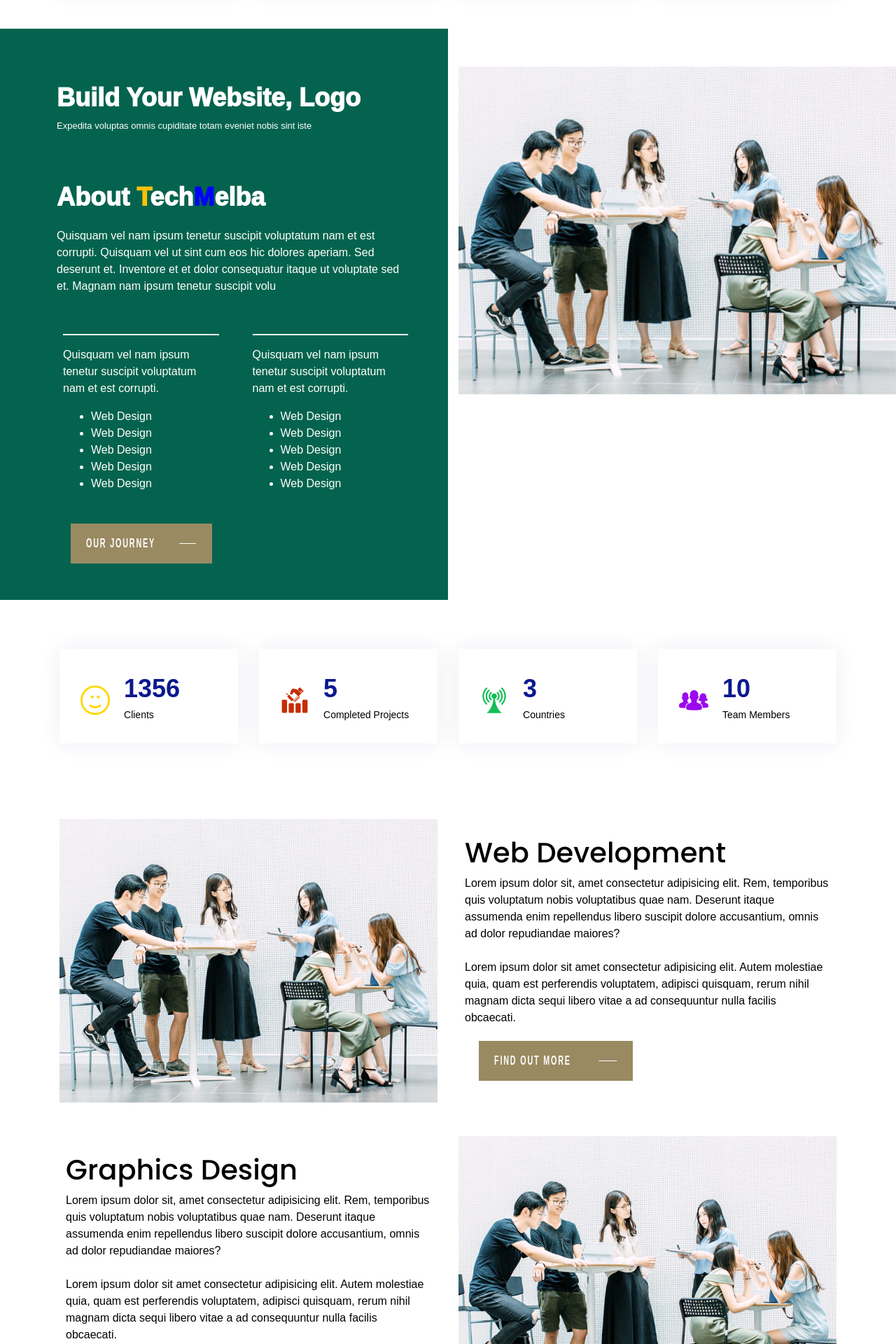
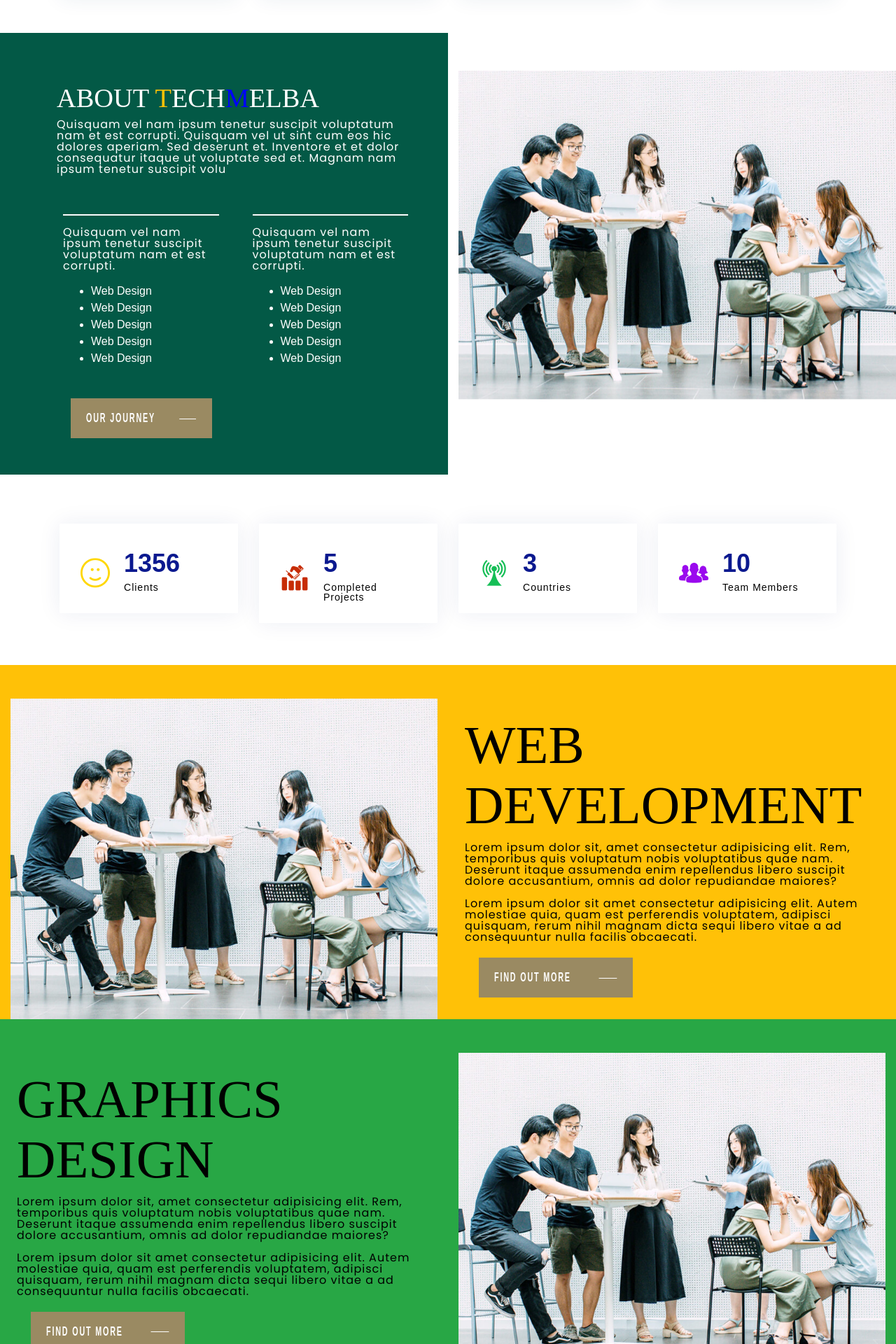
Before and after one commit to Sayem475TechMelba/Techmelba-Website, a Django app: page / in a window 1280 px wide. Shown: the part 1290-3210 px from the top of the page at 70% size. Run offline with Django 3.2, Linux system fonts and the light colour scheme; some libraries are stand-ins or nearby versions.

Commit message:
10/03/2021

```diff
--- a/static/css/style.css
+++ b/static/css/style.css
@@ -108,10 +108,7 @@ h1, h2, h3, h4, h5, h6 {
   padding: 20px 0;
 }
 
-#header.header-scrolled, #header.header-inner-pages {
-  background: rgba(24, 6, 185, 0.8);
-  padding: 12px 0;
-}
+
 
 #header .logo {
   font-size: 32px;
--- a/templates/Home/home.html
+++ b/templates/Home/home.html
@@ -5,10 +5,16 @@
 
 {% block css %}
 <style>
+  .header{
+    background:url("../img/hero-bg.jpg") center center no-repeat;
+
+
+  }
   #hero {
     width: 100%;
     height: 100vh;
-    background: linear-gradient(45deg, rgba(86, 58, 250, 0.9) 0%, rgba(116, 15, 214, 0.9) 100%), url("../img/hero-bg.jpg") center center no-repeat;
+    /*background: linear-gradient(45deg, rgba(86, 58, 250, 0.9) 0%, rgba(116, 15, 214, 0.9) 100%), url("static/img/glob2.jpg") center center no-repeat;*/
+    background: linear-gradient(45deg, rgba(24, 24, 26, 0.9) 0%, rgba(12, 12, 12, 0.9) 100%), url("static/img/glob2.jpg") center center no-repeat;
     background-size: cover;
   }
   .img{
@@ -40,9 +46,9 @@
     transition: all 0.3s ease-in-out;
     border-radius: 8px;
     z-index: 1;
-    background: linear-gradient(to right, rgba(86, 58, 250, 0.9), rgba(116, 15, 214, 0.9));
+    color:white;
+    background:linear-gradient(to right,  #494940 0%,#292930  10%);
   }
-
 
   #about .icon-box .title {
     font-weight: 700;
@@ -199,7 +205,7 @@
   animation: up-down 2s ease-in-out infinite alternate-reverse both;
 }
 .section-about{
-  background-color: rgb(4 99 78);
+  background-color: rgb(3, 89, 70);
   color:white;
 }
 .about-head{
@@ -208,6 +214,39 @@
 }
 .text-small{
   font-size:13px;
+}
+
+
+
+.title h1{
+	text-align: center;
+	color: #FFF;
+}
+
+
+.title{
+	text-align: center;
+}
+h1{
+	font-size: 6vw;
+	line-height: 1.125;
+	font-family: 'Sansita';
+	text-transform: uppercase;
+}
+h2{
+  font-size: 3vw;
+	line-height: 1.125;
+	font-family: 'Sansita';
+	text-transform: uppercase;
+}
+
+p{
+	line-height: 1;
+  letter-spacing:1px;
+	font-family: 'Poppins';
+}
+.bg-seo{
+  background:  #e9eae9;
 }
 
 
@@ -252,6 +291,8 @@
             </div>
           </div>
 
+
+
           <div class="col-md-6 col-lg-3 d-flex align-items-stretch mb-5 mb-lg-0" data-aos="zoom-in" data-aos-delay="300">
             <div class="icon-box">
               <div class="icon">
@@ -267,7 +308,7 @@
               <div class="icon">
                 <a href="#" class="logo mr-auto"><img src="{% static 'img/icons/icon1.png' %}" alt="" class="img-fluid animated"></a>
               </div>
-              <h4 class="title"><a href="">Mobile App Development</a></h4>
+              <h4 class="title"><a href="">App Development</a></h4>
               <p class="description">Excepteur sint occaecat cupidatat non proident...</p>
             </div>
           </div>
@@ -287,14 +328,15 @@
     </div>
   </div>
   <!-- End Hero -->
+
   <!-- ======= About Section ======= -->
   <div>
     <div class="row" data-aos="fade-up">
       <div class="col-lg-6 section-about p-5  ">
         <div class="ml-5 mt-4">
-          <p ><span class=" about-head ">Build Your Website, Logo</span> <br><span class="text-small">Expedita voluptas omnis cupiditate totam eveniet nobis sint iste </span> </p><br><br>
+          <!-- <h1>Build Your Website, Logo <br><span class="text-small">Expedita voluptas omnis cupiditate totam eveniet nobis sint iste </span> </h1><br><br> -->
 
-          <p ><span class="about-head ">About <span class="text-warning">T</span>ech<span style="color:blue">M</span>elba</span></p>
+          <h2>About <span class="text-warning">T</span>ech<span style="color:blue">M</span>elba</h2>
 
 
           <p>
@@ -430,8 +472,8 @@
       </section>
       <!-- End Counts Section -->
 
-      <section class="development ">
-        <div class="container mt-5">
+      <section class="development bg-warning">
+        <div class="container-fluid mt-5">
           <div class="row" >
             <div class="col-lg-6 d-flex " data-aos="zoom-out" data-aos-delay="200">
               <img src="{% static 'img/about.jpg' %}" class="img-fluid " alt="">
@@ -450,8 +492,8 @@
         </div>
       </section>
 
-      <section class="graphics ">
-        <div class="container mt-5">
+      <section class="graphics  bg-success">
+        <div class="container-fluid mt-5">
           <div class="row" >
             <div class="col-lg-6  p-4" data-aos="zoom-out" data-aos-delay="200">
               <h1>Graphics Design</h1>
@@ -470,8 +512,8 @@
         </div>
       </section>
 
-      <section class="seo">
-        <div class="container mt-5">
+      <section class="seo  bg-seo">
+        <div class="container-fluid mt-5">
           <div class="row" >
             <div class="col-lg-6 d-flex " data-aos="zoom-out" data-aos-delay="200">
               <img src="{% static 'img/about.jpg' %}" class="img-fluid " alt="">
@@ -492,7 +534,7 @@
 
 
     <!-- ======= Services Section ======= -->
-    <section id="services" class="services mt-5">
+    <section id="services" class="services mt-5 ">
 
       <div class="container" data-aos="fade-up">
 
@@ -623,9 +665,8 @@
   <div class="row">
     <div class="col-lg-6 p-5 mt-5">
       <div class="ml-5">
-        <h1>Hello Guys</h1>
+        <h1>Welcome </h1>
 
-        <p>Lorem ipsum dolor sit amet consectetur, adipisicing elit. Rerum ducimus adipisci suscipit qui expedita exercitationem dolores illo officia voluptate distinctio ratione labore nisi sapiente quos, quas eius? Consequuntur, dignissimos autem?</p>
         <div class="text-lg-start">
           <a href="#0" class="button12">
             <em> </em>
@@ -642,9 +683,13 @@
   </div>
 </div>
 
+
+
 {% endblock body %}
 
 {% block script %}
 
 
+
+
 {% endblock script %}
--- a/templates/Index/navigation.html
+++ b/templates/Index/navigation.html
@@ -16,6 +16,18 @@
 
   .nav-effect:hover::after{
     height: calc(100% + 8px)
+  }
+  .progress-container {
+    width: 100%;
+    height: 8px;
+    background: rgba(86, 58, 250, 0.9) , rgba(116, 15, 214, 0.9);
+  }
+
+  .progress-bar {
+    height: 8px;
+    border-radius: 30px;
+    background: linear-gradient(to right, #000099 0%, #ffff00 100%);
+    width: 0%;
   }
  </style>
 
@@ -61,6 +73,10 @@
           <!-- <a href="#about" class="get-started-btn scrollto">Get Started</a> -->
         </div>
       </div>
+      <!-- design of progressbar on scroll  -->
+      <div class="progress-container mt-1">
+        <div class="progress-bar" id="myBar"></div>
+      </div>
 
     </div>
   </header><!-- End Header -->
--- a/templates/index.html
+++ b/templates/index.html
@@ -28,7 +28,8 @@
 
   <style>
     body {
-      font-family: "Tungsten A", "Tungsten B", "Khand", sans-serif;
+      font-family: "Graphik SemiBold","Arial",Sans-Serif !important;
+
       color: black;
     }
 
@@ -274,6 +275,12 @@
   padding-top: 1px;
 }
 
+#header.header-scrolled, #header.header-inner-pages {
+  background: rgba(15, 15, 15, 0.8);
+  padding: 12px 0;
+}
+
+
   </style>
   {% block css %}
   {% endblock css %}
@@ -294,6 +301,7 @@
 
   <!-- Vendor JS Files -->
   <script src="{% static 'vendor/jquery/jquery.min.js' %}"></script>
+  <script src="https://cdnjs.cloudflare.com/ajax/libs/skrollr/0.6.30/skrollr.min.js" integrity="sha512-A2+khatRDWHUE2VUtN4xUTkr1nc4YfDBw9Sg3ea6x0aRPfpcYieDZji4D2edDHy/yF5NsYzP7kL8sSM8s5EqCw==" crossorigin="anonymous"></script>
   <script src="{% static 'vendor/bootstrap/js/bootstrap.bundle.min.js' %}"></script>
   <script src="{% static 'vendor/jquery.easing/jquery.easing.min.js' %}"></script>
   <script src="{% static 'vendor/php-email-form/validate.js' %}"></script>
@@ -333,6 +341,30 @@
   })
   </script>
 
+  <script>
+    // When the user scrolls the page, execute myFunction
+    window.onscroll = function() {myFunction()};
+
+    function myFunction() {
+      var winScroll = document.body.scrollTop || document.documentElement.scrollTop;
+      var height = document.documentElement.scrollHeight - document.documentElement.clientHeight;
+      var scrolled = (winScroll / height) * 100;
+      document.getElementById("myBar").style.width = scrolled + "%";
+    }
+    $(window).scroll(function() {
+      var scroll = $(window).scrollTop();
+      $(".zoom").css({
+        backgroundSize: (100 + scroll/5)  + "%",
+        top: -(scroll/10)  + "%",
+
+        //Blur suggestion from @janwagner: https://codepen.io/janwagner/ in comments
+        //"-webkit-filter": "blur(" + (scroll/200) + "px)",
+        //filter: "blur(" + (scroll/200) + "px)"
+      });
+    });
+    </script>
+
+
 
 
 
```
Also changed, not shown: static/img/glob.jpg (added), static/img/glob2.jpg (added), static/img/glob3.jpg (added), static/img/glob4.jpg (added).
